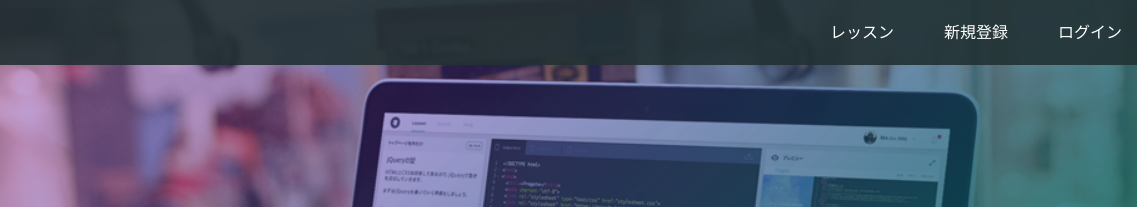
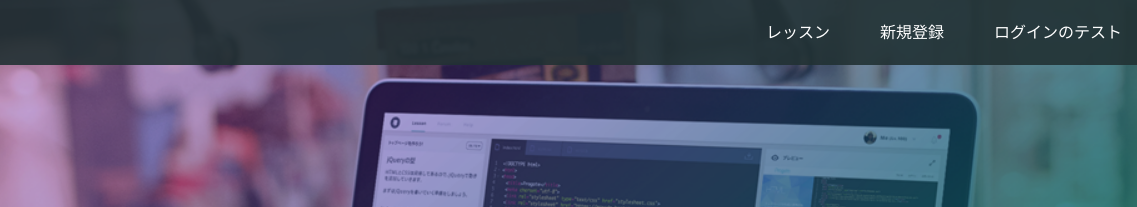
Before and after one commit to simoom2k/simoom2k.github.io, a plain HTML site: page index.html in a window 1280 px wide. Shown: the top 207 px of the page, 143-1280 px from the left. Drawn offline with Linux system fonts and the light colour scheme.

Commit message:
Update index.html

```diff
--- a/index.html
+++ b/index.html
@@ -17,7 +17,7 @@
       <div class="header-right">
         <a href="#">レッスン</a>
         <a href="#">新規登録</a>
-        <a href="#" class="login">ログイン</a>
+        <a href="#" class="login">ログインのテスト</a>
       </div>
     </div>
   </header>
```
